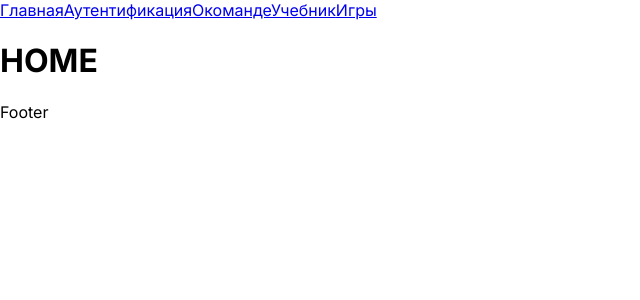
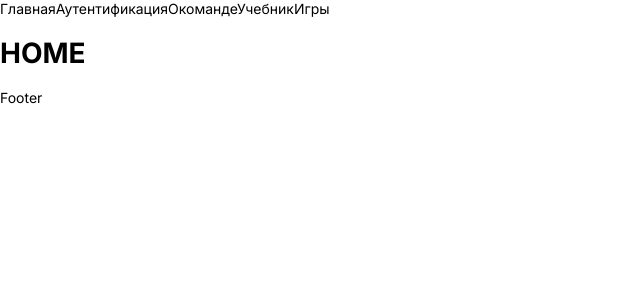
Before and after one commit to ninox14/rs-lang, a React (Create React App) app: page / in a window 1280 px wide. Shown: the top 300 px of the page, without its empty margins (0-640 px from the left). Built offline with nearby package versions, Linux system fonts and the light colour scheme.

Commit message:
feat: css variables and basic style resets

```diff
--- a/src/index.scss
+++ b/src/index.scss
@@ -1,13 +1,24 @@
+@import "./styles/variables";
+
+*,
+*::before,
+*::after {
+  box-sizing: border-box;
+  outline: none;
+}
+
 body {
   margin: 0;
-  font-family:  'Inter', -apple-system, BlinkMacSystemFont, 'Segoe UI', 'Roboto', 'Oxygen',
-    'Ubuntu', 'Cantarell', 'Fira Sans', 'Droid Sans', 'Helvetica Neue',
+  font-family: "Inter", -apple-system, BlinkMacSystemFont, "Segoe UI", "Roboto",
+    "Oxygen", "Ubuntu", "Cantarell", "Fira Sans", "Droid Sans", "Helvetica Neue",
     sans-serif;
   -webkit-font-smoothing: antialiased;
   -moz-osx-font-smoothing: grayscale;
+  font-size: 14px;
+  color: $black;
 }
 
-code {
-  font-family: source-code-pro, Menlo, Monaco, Consolas, 'Courier New',
-    monospace;
+a {
+  text-decoration: none;
+  color: inherit;
 }
--- /dev/null
+++ b/src/styles/variables.scss
@@ -0,0 +1,34 @@
+$white: #ffffff;
+$black: #000000;
+
+$light-gray: #f9fbfc;
+$cards-gray: #edf0f4;
+$bg-gray: #f3f3f3;
+$neutral-gray: #c1ccdb;
+$gray: #583c3c;
+
+$light-blue: #8cd9ff;
+$blue: #40c0ff;
+$accent-blue: #1d98f1;
+$yellow: #ffab19;
+$green: #2dcb92;
+$peach: #ffa587;
+$orange: #ff7e53;
+$purple: #889bff;
+$pink: #f063af;
+
+$audiocall-bg: linear-gradient(
+  258.02deg,
+  #166b86 0%,
+  #0f3875 25.87%,
+  #273a7d 72.96%,
+  #11697c 99.36%
+);
+
+$sprint-bg: linear-gradient(
+  104.97deg,
+  #8d720f 12.64%,
+  #0e5733 34.25%,
+  #105620 68.59%,
+  #659500 94.02%
+);
```
